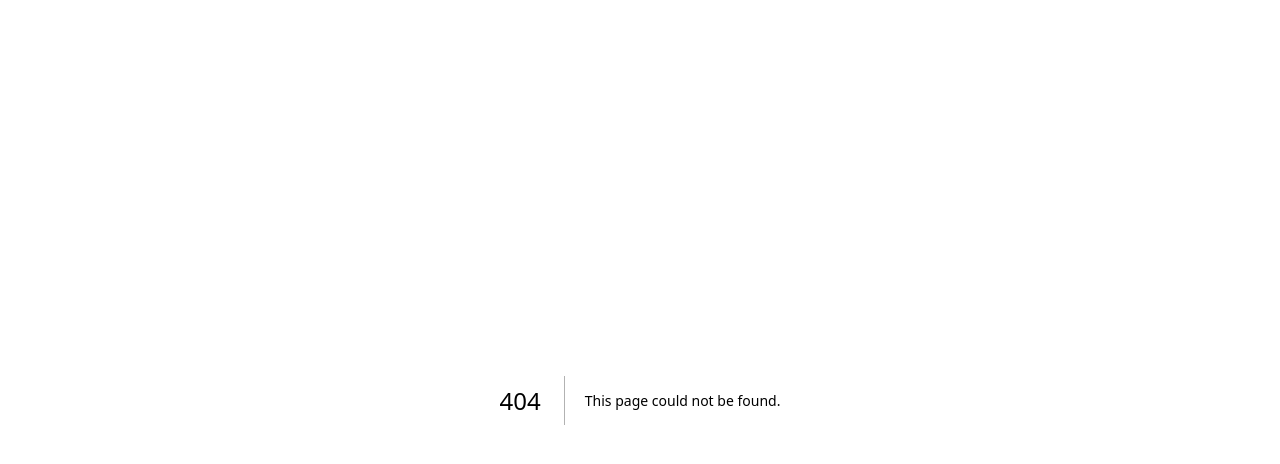
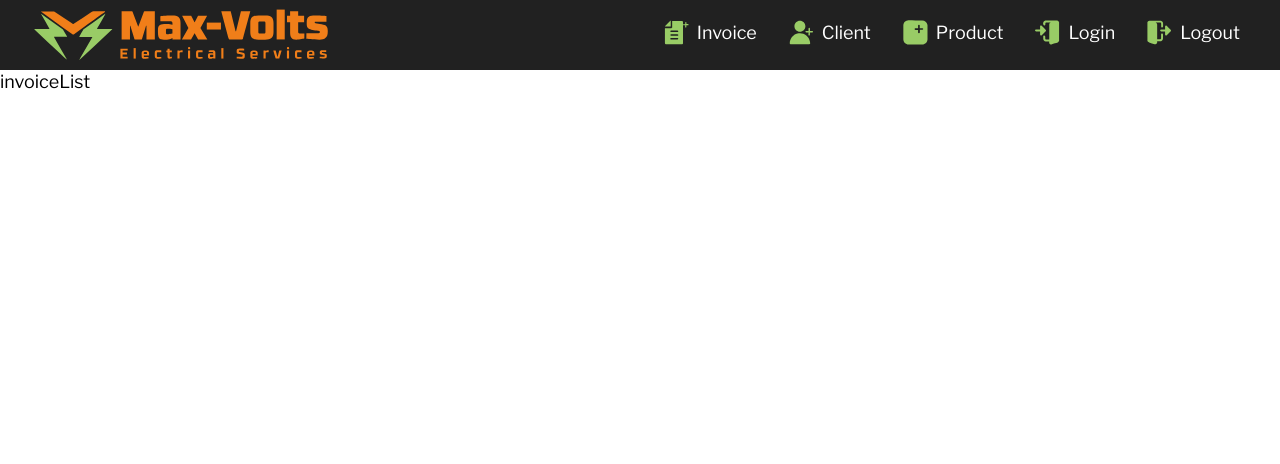
Before and after one commit to matt-powelldev2784/max_volts, a Next.js app: page /pages/invoice/invoice-list in a window 1280 px wide. Before the commit this address had no page. Shown: the top 464 px of the page. Built offline with nearby package versions, Linux system fonts and the light colour scheme; no server answers.

Commit message:
feat: add invoice list page skelton

```diff
--- a/src/app/components/index.tsx
+++ b/src/app/components/index.tsx
@@ -1,3 +1,4 @@
+export { InvoiceList } from './invoiceList/InvoiceList'
 export { AddProduct } from './addProduct/AddProduct'
 export { IsLoggedIn } from './IsLoggedIn/IsLoggedIn'
 export { NavBar } from './navbar/NavBar'
--- /dev/null
+++ b/src/app/components/invoiceList/InvoiceList.tsx
@@ -0,0 +1,7 @@
+import React from 'react'
+
+export const InvoiceList = () => {
+  return (
+    <div>invoiceList</div>
+  )
+}
--- /dev/null
+++ b/src/app/pages/invoice/invoice-list/page.tsx
@@ -0,0 +1,10 @@
+import { InvoiceList, NavBar } from '@/app/components'
+
+export default function InvoiceListPage() {
+  return (
+    <main className="min-h-screen min-w-screen">
+      <NavBar />
+      <InvoiceList />
+    </main>
+  )
+}
```
